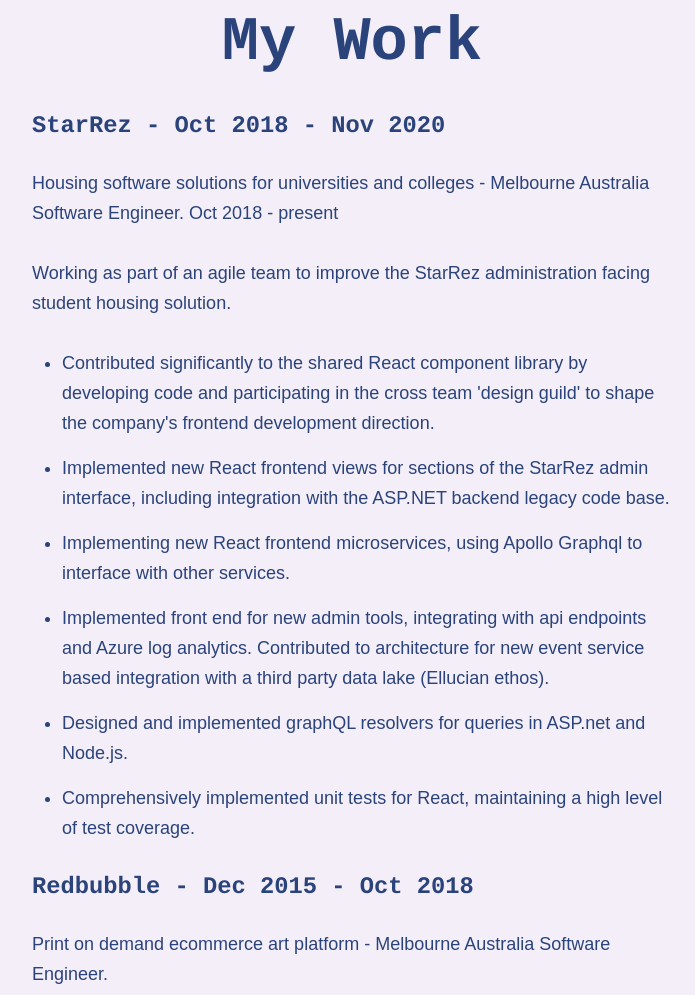
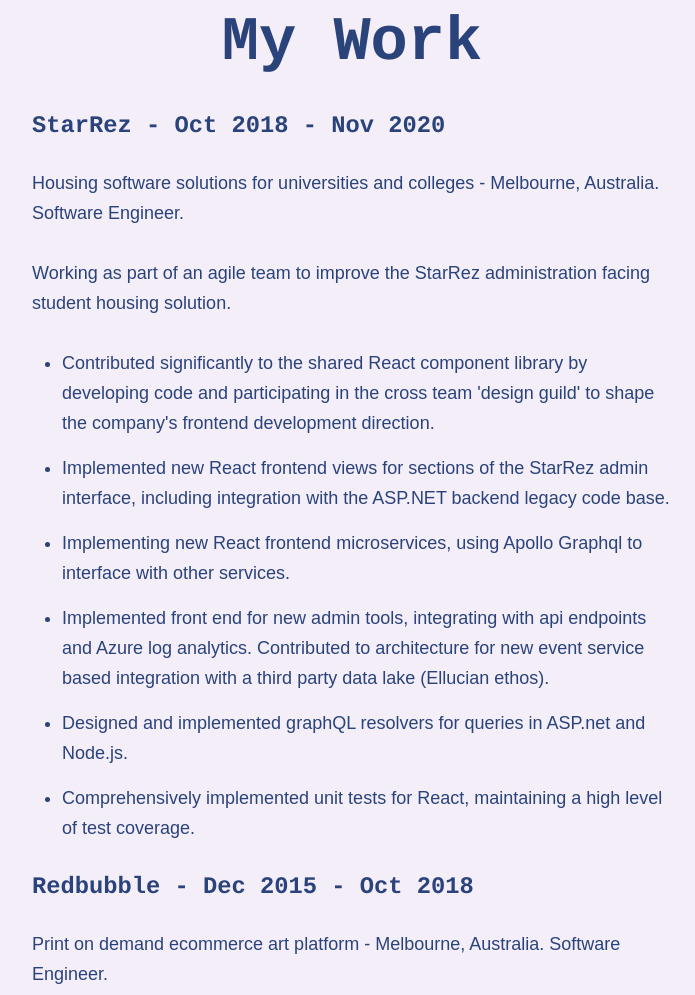
Before and after one commit to Inksprout/website, a Gatsby site: page / in a window 1280 px wide. Shown: the part 937-1932 px from the top of the page, without its empty margins (288-983 px from the left). Built offline with nearby package versions, Linux system fonts and the light colour scheme; Gatsby itself is replaced by a stand-in of ours; some packages are replaced by stand-ins of ours.

Commit message:
update work dates

```diff
--- a/src/pages/index.js
+++ b/src/pages/index.js
@@ -1,11 +1,12 @@
 import React from "react"
 import { FaLinkedin } from 'react-icons/fa';
 import { IconContext } from "react-icons";
+import Helmet from 'react-helmet'
 
 import styles from "./index.module.css"
 import StickyNav from "../Components/StickyNav/StickyNav"
 import favicon from '../images/favicon.png'
-import Helmet from 'react-helmet'
+
 
 export default function Home() {
   return (
@@ -49,7 +50,7 @@
 
               <p>
                 Housing software solutions for universities and colleges -
-              Melbourne Australia Software Engineer. Oct 2018 - present
+                Melbourne, Australia. Software Engineer.
             </p>
               <p>
                 Working as part of an agile team to improve the StarRez
@@ -78,7 +79,7 @@
               <h3>Redbubble - Dec 2015 - Oct 2018</h3>
 
               <p>
-              Print on demand ecommerce art platform - Melbourne Australia
+                Print on demand ecommerce art platform - Melbourne, Australia.
                 Software Engineer.
             </p>
               <p>
@@ -125,8 +126,8 @@
               <p>
                 <a href="https://www.linkedin.com/in/candygoodison/">
                   <span className={styles.socialLink}>
-                    <IconContext.Provider value={{ style: { marginRight: "10px" }}}>
-                      <FaLinkedin size="23px"/>
+                    <IconContext.Provider value={{ style: { marginRight: "10px" } }}>
+                      <FaLinkedin size="23px" />
                     </IconContext.Provider>
                       Candy Goodison
                   </span>
```
Lines whose indentation alone changed are shown as unchanged.
